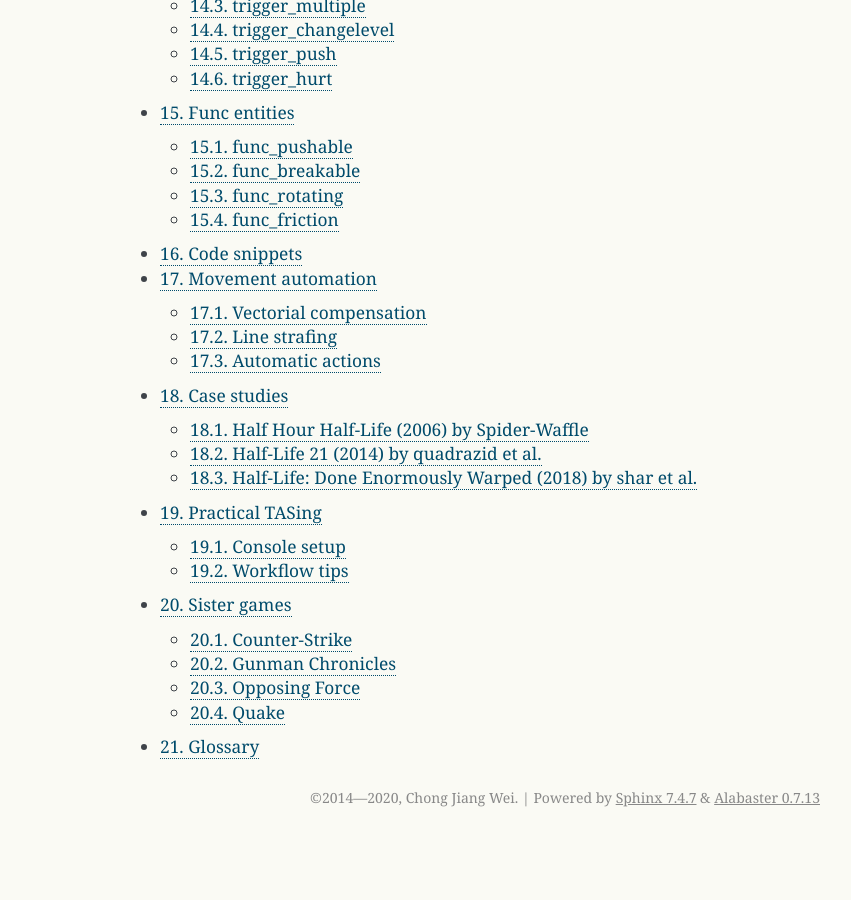
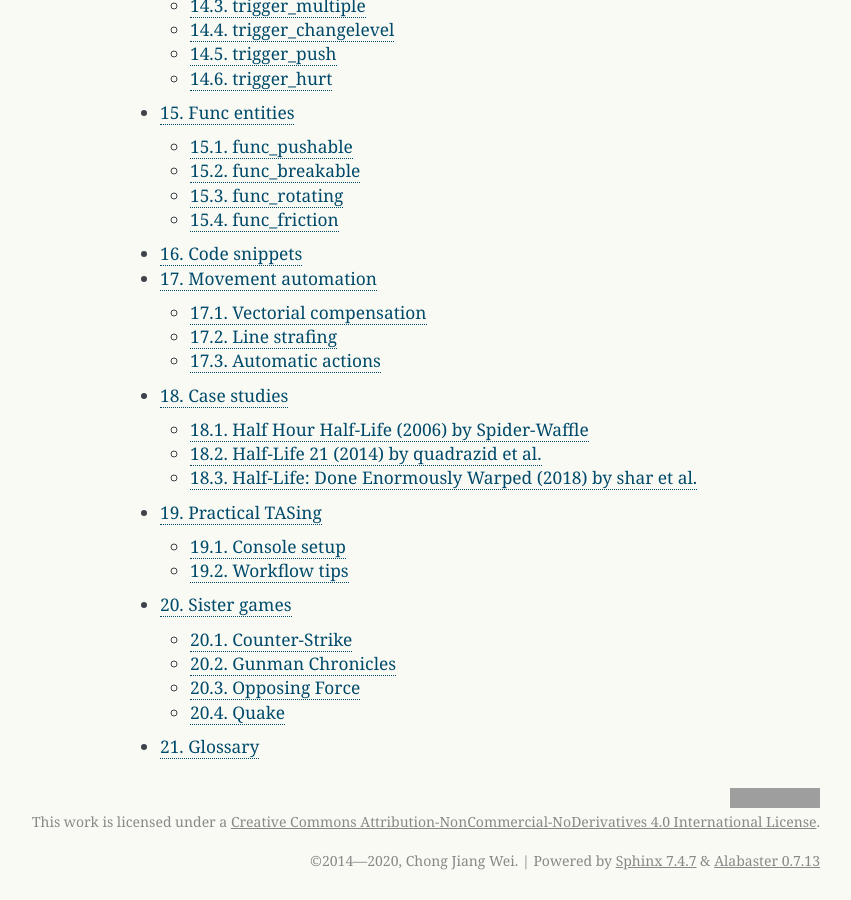
Before and after one commit to Matherunner/hldoc, a Sphinx documentation site: the page built from source/index.rst, in a window 1280 px wide and 900 px high, scrolled down 5920 px. Shown: the whole window, without its empty margins (290-1141 px from the left). Built offline with Sphinx 7.4.7, drawn with Linux system fonts in a browser that asks for light colours; formulas are drawn with MathJax 3; before the commit the page ends 6757 px from its top, so only the background shows below that; grey boxes are pictures that could not be loaded.

Commit message:
Add licence notice

```diff
--- a/source/_templates/layout.html
+++ b/source/_templates/layout.html
@@ -12,3 +12,10 @@
 <meta name="msapplication-config" content="_static/browserconfig.xml">
 <meta name="theme-color" content="#ffffff">
 {%- endblock %}
+
+{%- block footer %}
+<div class="footer">
+    <a rel="license" href="http://creativecommons.org/licenses/by-nc-nd/4.0/"><img alt="Creative Commons Licence" style="border-width:0" src="https://i.creativecommons.org/l/by-nc-nd/4.0/88x31.png" /></a><br />This work is licensed under a <a rel="license" href="http://creativecommons.org/licenses/by-nc-nd/4.0/">Creative Commons Attribution-NonCommercial-NoDerivatives 4.0 International License</a>.
+    {{ super() }}
+</div>
+{%- endblock %}
```
